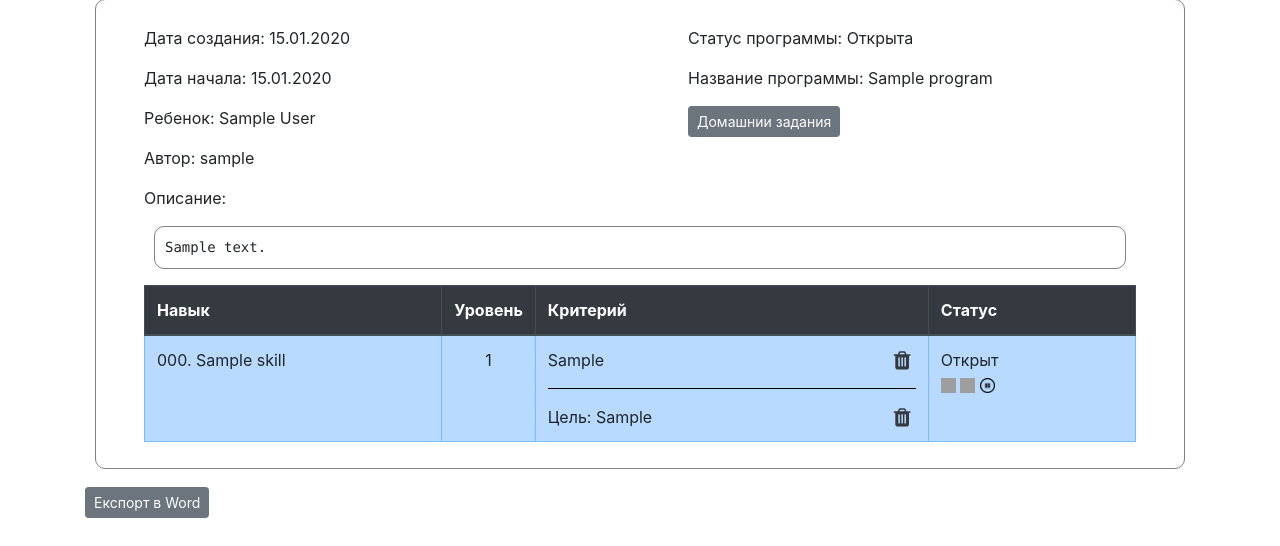
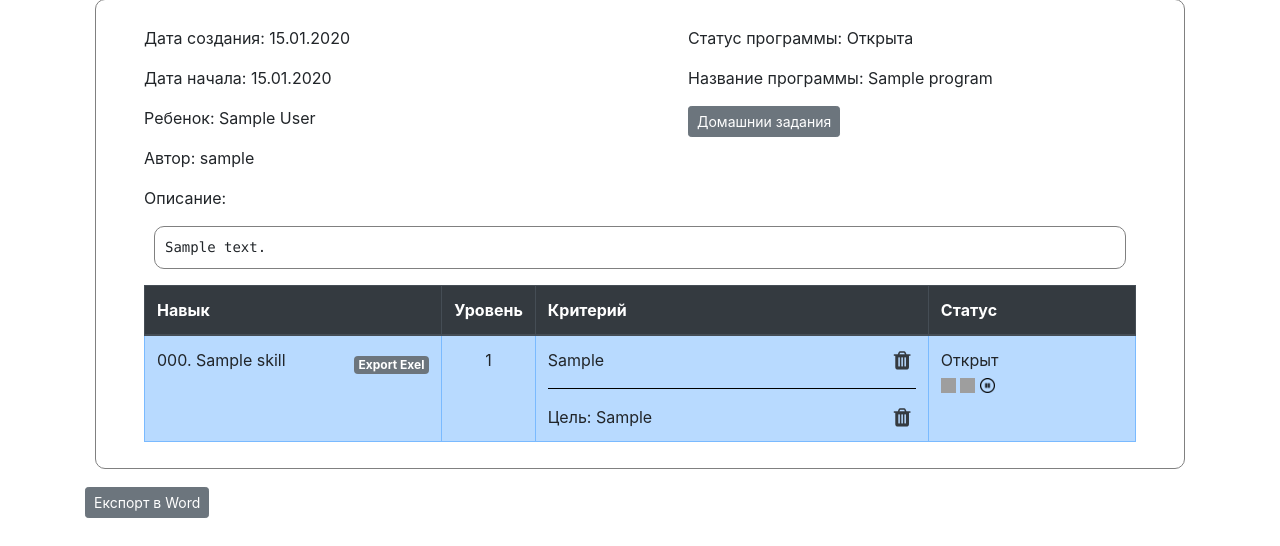
Before and after one commit to Illarionov81/ABA, a Django app: page /program/1/ in a window 1280 px wide. Shown: the part 185-731 px from the top of the page. Run offline with Django 3.2, Linux system fonts and the light colour scheme; tables that the repository leaves empty hold one stand-in row (values such as "Sample post"); some libraries are stand-ins or nearby versions; grey boxes are pictures that could not be loaded.

Commit message:
Испарвил вывод ссылок экспорт  в  эксель

```diff
--- a/source/webapp/templates/program/program_detail_view.html
+++ b/source/webapp/templates/program/program_detail_view.html
@@ -48,6 +48,7 @@
                 {% for goals in program_skills.goal.all %}
                     <tr class="table-primary">
                         <td width="30%" class="text-left"> {{ program_skills.level.skill}}
+                            <a class="badge badge-secondary float-right mt-2" href="{% url 'webapp:exel_skill' programs.pk goals.pk %}">Export Exel</a>
                         </td>
                         <td width="5%" class="text-center">{{ program_skills.level.level }}</td>
                         <td class="text-left">
```
